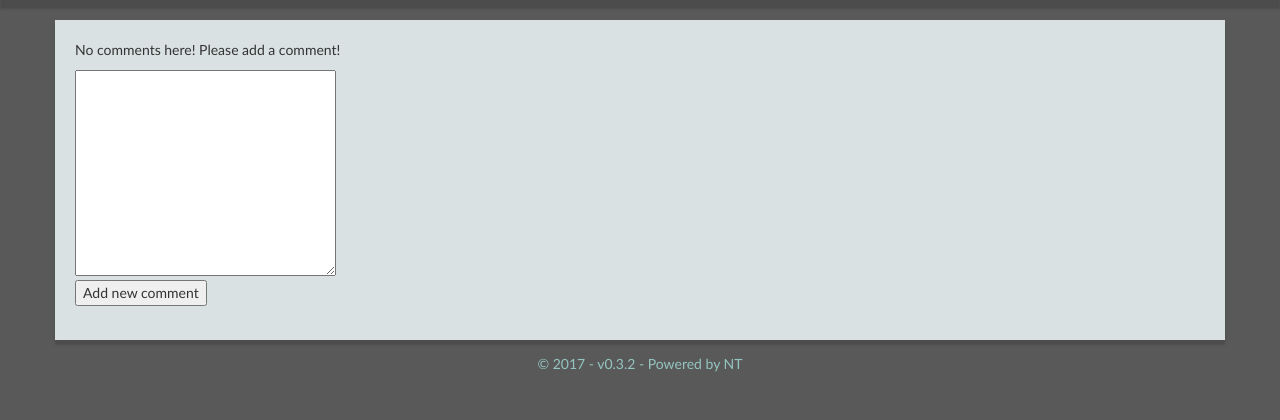
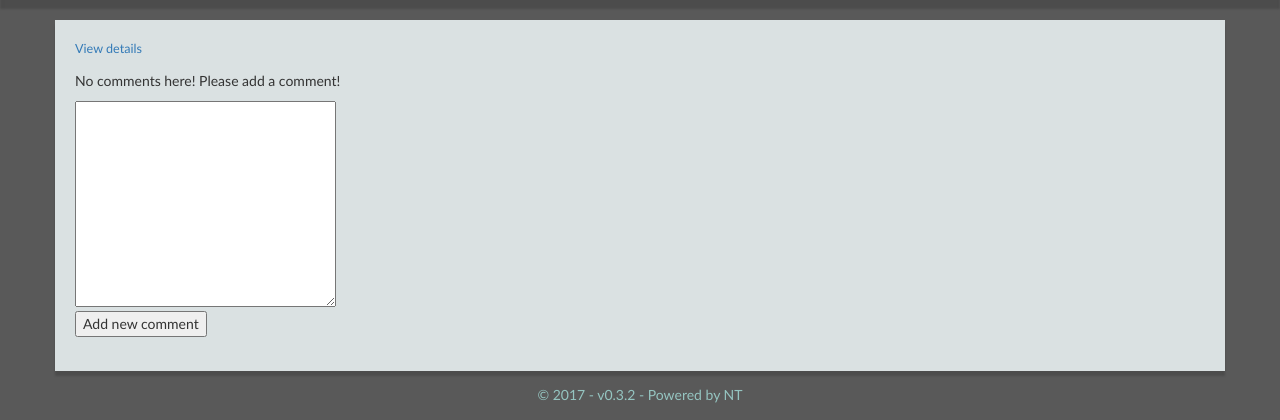
Before and after one commit to nevtum/hivemind, a Django app: template src/dirts/templates/defect_comments.html in a window 1280 px wide. Shown: the part 51-471 px from the top of the page. Run offline with Django 3.2, Linux system fonts and the light colour scheme; the template is opened without the code that fills it, so the values that code supplies are empty; parts of the project's set-up code (start-up, migrations or seed data) failed here and were passed over; some libraries are stand-ins or nearby versions.

Commit message:
link back to details page

```diff
--- a/src/dirts/templates/defect_comments.html
+++ b/src/dirts/templates/defect_comments.html
@@ -4,6 +4,9 @@
   <div>
     <div class="row">
       <div class="col-lg-12">
+        <div class="additional-links">
+            <a href="{% url 'dirt-detail-url' pk %}">View details</a>
+        </div>
         <div id="defect-comments">
             {% if comments %}
             {% for comment in comments %}
--- a/src/dirts/templates/detail.html
+++ b/src/dirts/templates/detail.html
@@ -6,8 +6,8 @@
   <div>
     <div class="row">
       <div class="additional-links col-lg-12">
-          <a href="{% url 'comments:list' dirt.id %}">View Comments</a>
-        </div>
+        <a href="{% url 'comments:list' dirt.id %}">View Comments</a>
+      </div>
       <div class="col-lg-3 col-lg-push-9">
         <div class="list-group z-height-1">
           {% if dirt.is_active %}
```
